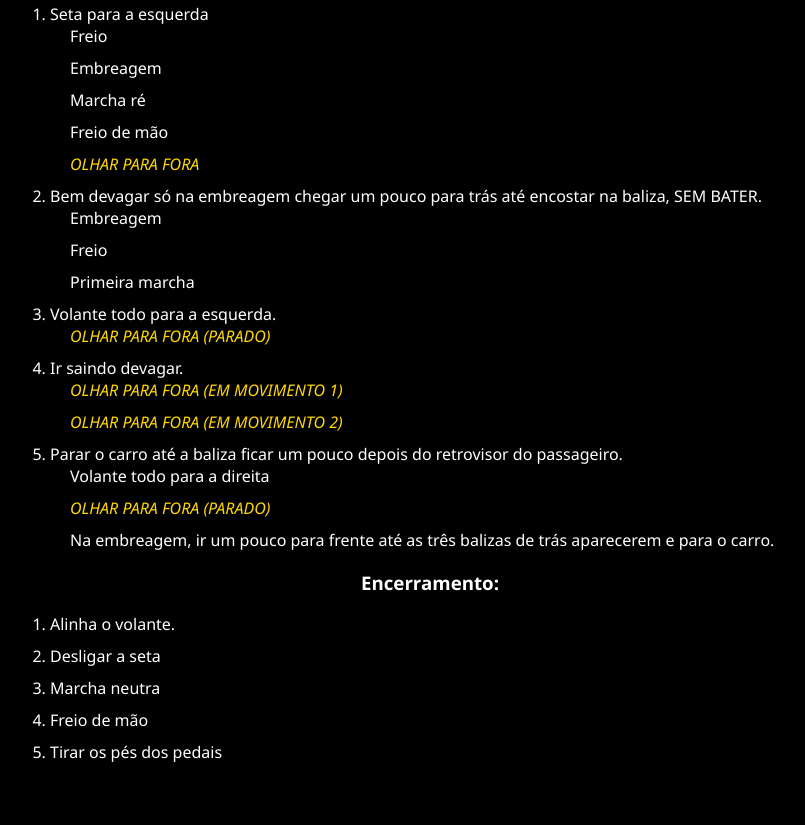
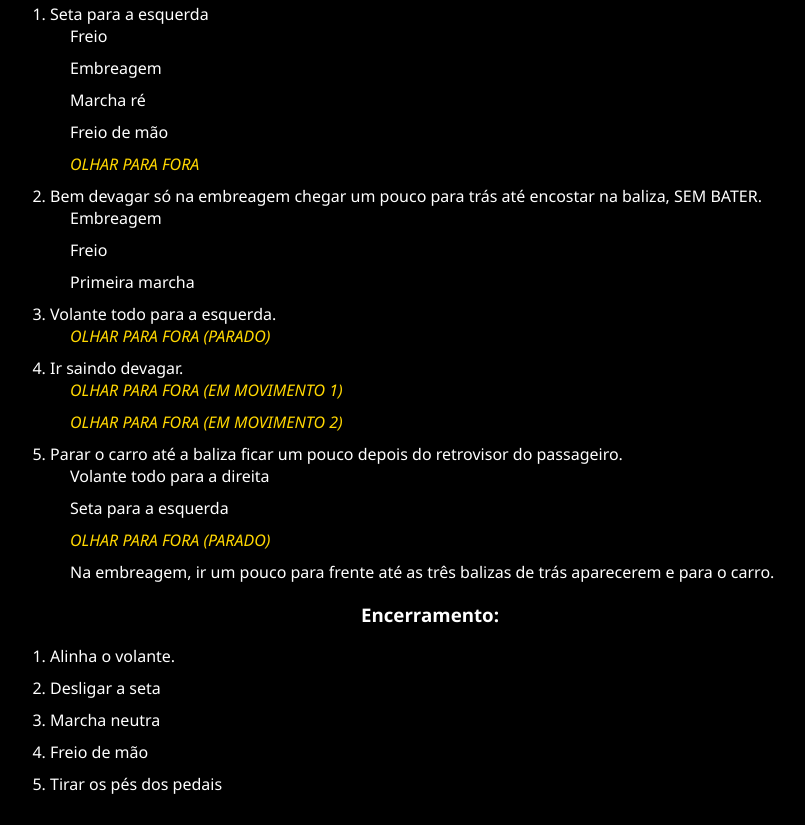
Before and after one commit to maicongaldino/estacionamento-pwa, a plain HTML site: page index.html in a window 1280 px wide. Shown: the part 1003-1828 px from the top of the page, without its empty margins (210-1015 px from the left). Before the commit the page ends 1796 px from the top, so only its background shows below. Drawn offline with Linux system fonts and the light colour scheme.

Commit message:
feat - Adicionando passo que estava faltando

```diff
--- a/index.html
+++ b/index.html
@@ -133,6 +133,7 @@
         <li>Parar o carro até a baliza ficar um pouco depois do retrovisor do passageiro.
             <ul class="nested-list">
                 <li>Volante todo para a direita</li>
+                <li>Seta para a esquerda</li>
                 <li><em>OLHAR PARA FORA (PARADO)</em></li>
                 <li>Na embreagem, ir um pouco para frente até as três balizas de trás aparecerem e para o carro.</li>
             </ul>
```
